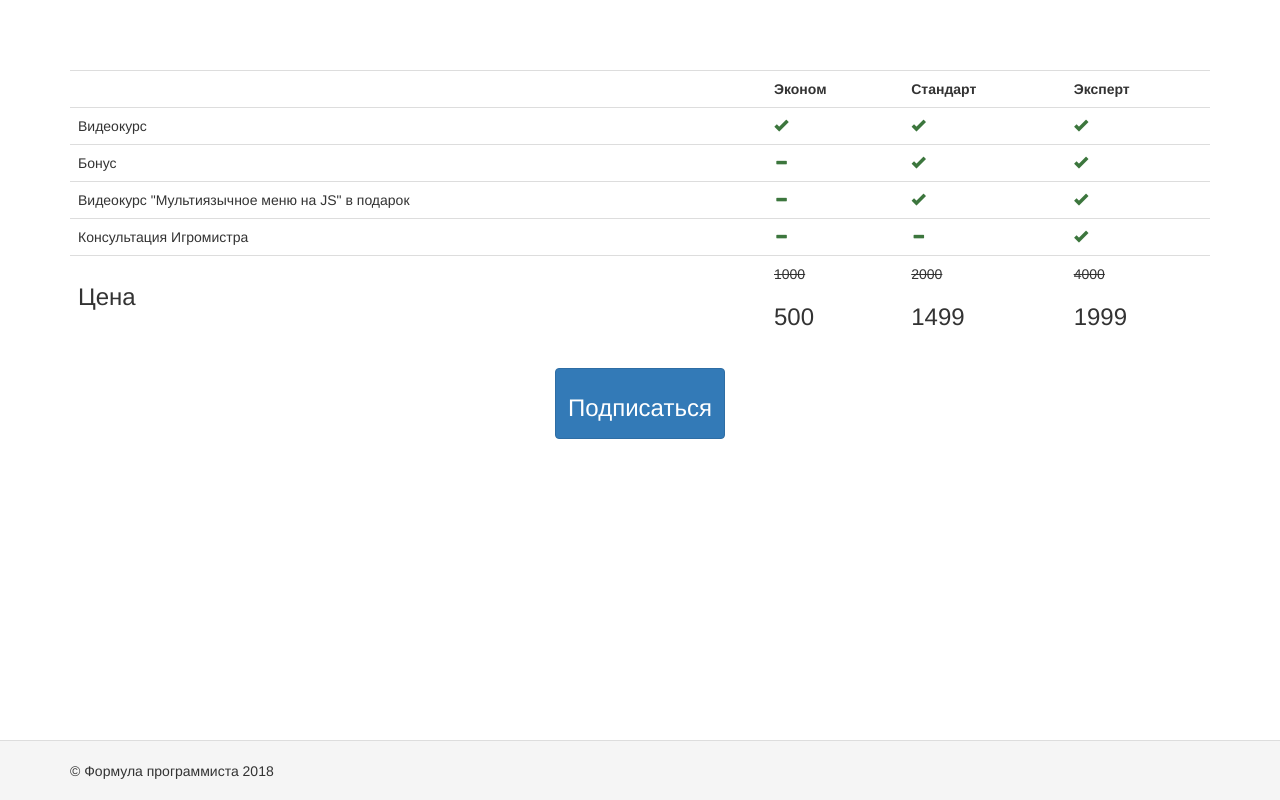
After one commit to walerij/landing_min, a Yii app: template views/landing/themes/voronka/talbe.php in a window 1280 px wide. The commit adds this page. Run offline with PHP 8.4 and a stand-in for Yii, Linux system fonts and the light colour scheme; the template is opened without the code that fills it, so the values that code supplies are empty; some libraries are stand-ins or nearby versions.

Commit message:
Дизайн - модули таблицы и содержания

```diff
--- /dev/null
+++ b/views/landing/themes/voronka/talbe.php
@@ -0,0 +1,62 @@
+<table class="table table-hover">
+    <tr>
+        <th></th>
+        <th>Эконом</th>
+        <th>Стандарт</th>
+        <th>Эксперт</th>
+    </tr>
+    <tr>
+        <td>Видеокурс</td>
+        <td><i class="glyphicon glyphicon-ok text-success"></i></td>
+        <td><i class="glyphicon glyphicon-ok text-success"></i></td>
+        <td><i class="glyphicon glyphicon-ok text-success"></i></td>
+    </tr>
+    <tr>
+        <td>Бонус</td>
+        <td><i class="glyphicon glyphicon-minus text-success"></i></td>
+        <td><i class="glyphicon glyphicon-ok text-success"></i></td>
+        <td><i class="glyphicon glyphicon-ok text-success"></i></td>
+    </tr>
+    <tr>
+        <td>Видеокурс "Мультиязычное меню на JS" в подарок</td>
+        <td><i class="glyphicon glyphicon-minus text-success"></i></td>
+        <td><i class="glyphicon glyphicon-ok text-success"></i></td>
+        <td><i class="glyphicon glyphicon-ok text-success"></i></td>
+    </tr>
+    <tr>
+        <td>Консультация Игромистра</td>
+        <td><i class="glyphicon glyphicon-minus text-success"></i></td>
+        <td><i class="glyphicon glyphicon-minus text-success"></i></td>
+        <td><i class="glyphicon glyphicon-ok text-success"></i></td>
+    </tr>
+    <tr>
+        <th><h3>Цена</h3></th>
+        <td>
+            <div style="text-decoration: line-through">
+                1000
+            </div>
+            <div style="">
+                <h3>500</h3>
+            </div>
+        </td>
+        <td>
+            <div style="text-decoration: line-through">
+                2000
+            </div>
+            <div style="">
+                <h3>1499</h3>
+            </div>
+        </td>
+        <td>
+            <div style="text-decoration: line-through">
+                4000
+            </div>
+            <div style="">
+                <h3>1999</h3>
+            </div>
+        </td>
+    </tr>
+</table>
+<div class="row about-course-row">
+    <a class="btn btn-primary" href="#" title="Подписка"><h3>Подписаться</h3></a>
+</div>
--- a/web/css/site.css
+++ b/web/css/site.css
@@ -168,4 +168,9 @@ a.desc:after {
 }
 .about_author
 {padding: 40px; font-size: 1.5em }
+
+.badge-info {
+    background-color: #3a87ad;
+}
+.about-course-row {text-align: center}
 /*конец стилей лендингов*/
```
Also changed, not shown: views/landing/index.php (+9 -0 lines), views/landing/themes/voronka/about.php (+23 -0 lines), views/landing/themes/voronka/slider.php (+0 -34 lines), views/landing/themes/voronka/soder.php (added, +7 -0 lines).
